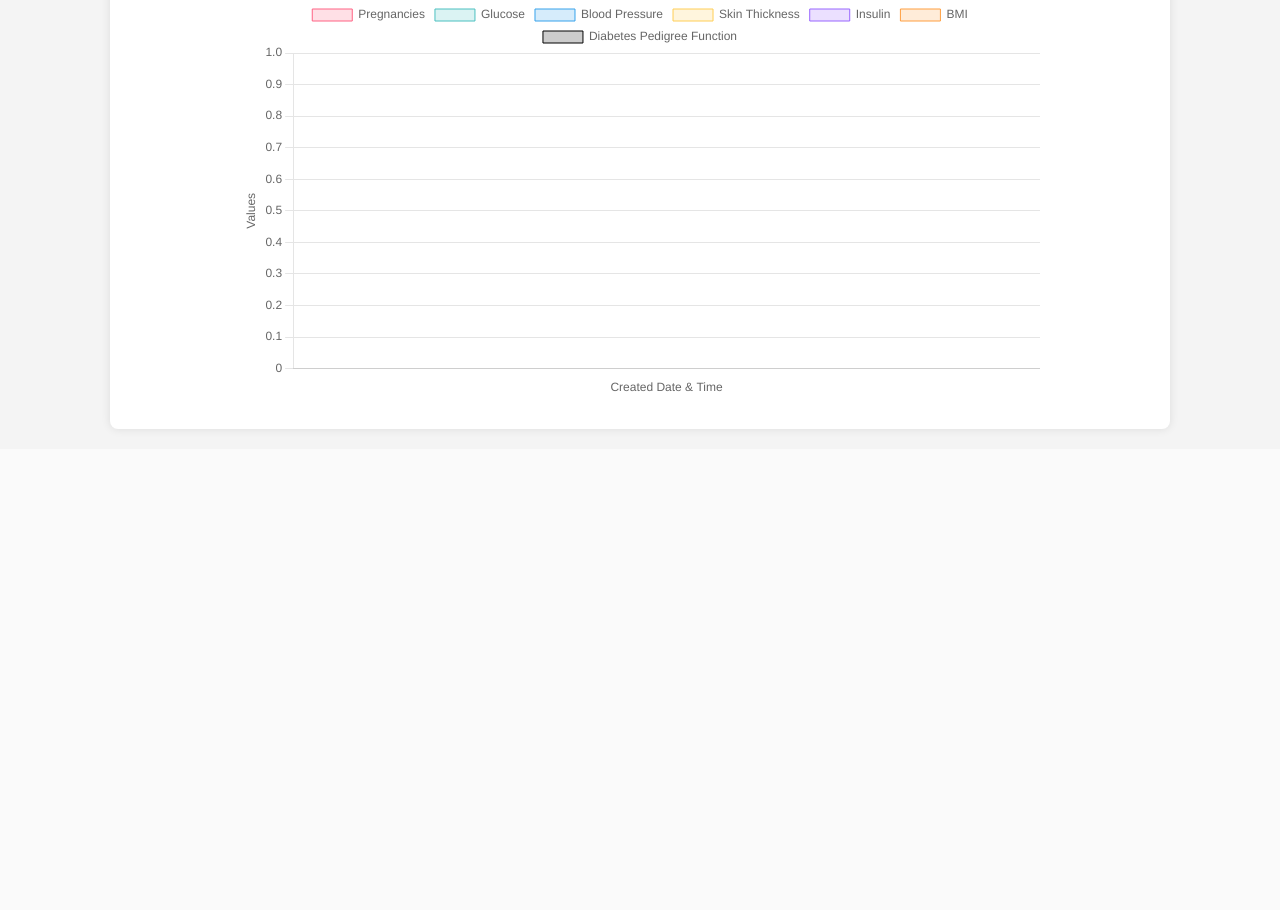
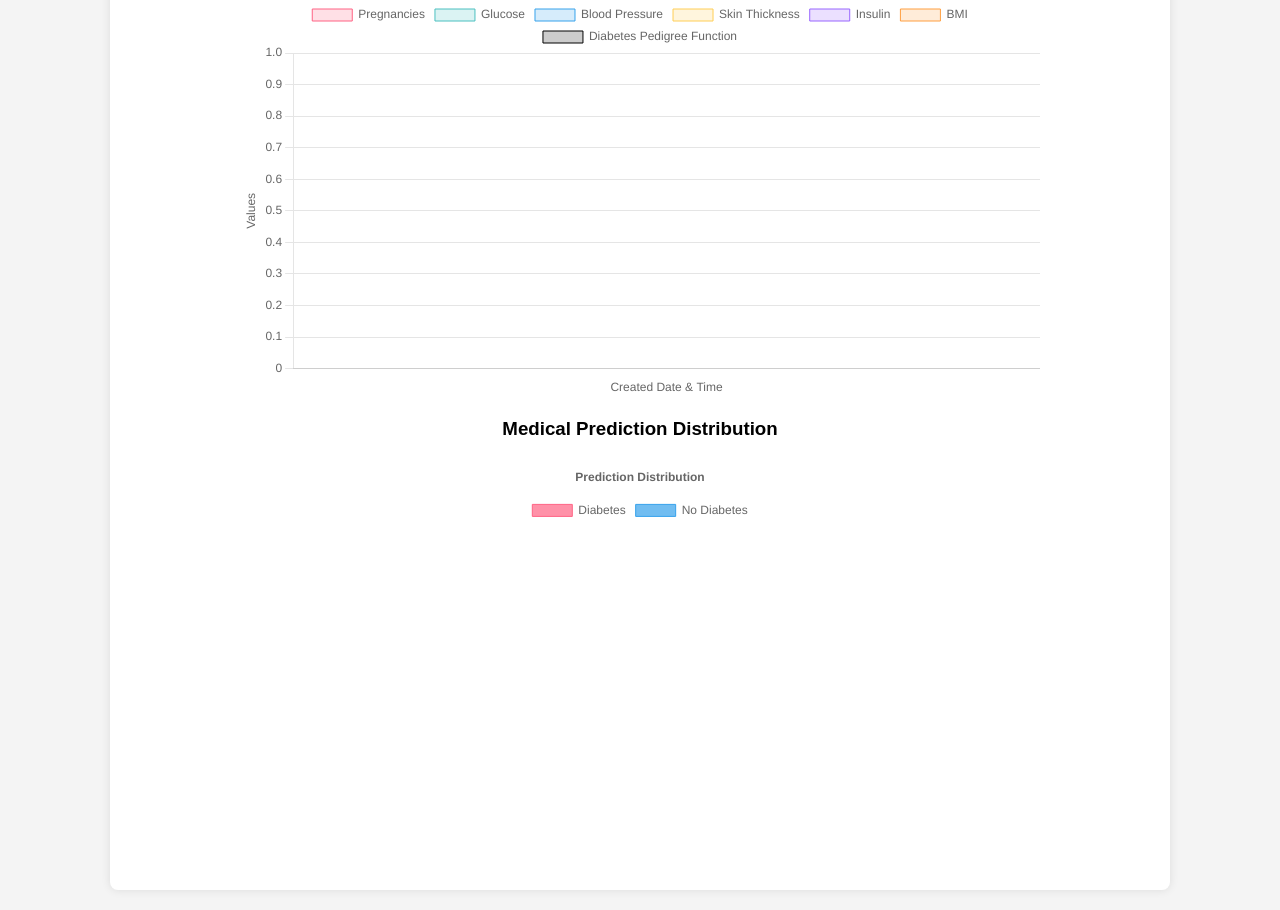
Before and after one commit to Vino1405/Diabetes-Prediction-Project, a Flask app: template Diabetes project-20250216T085626Z-001/Diabetes project/templates/patient_dashboard.html in a window 1280 px wide. Shown: the part 352-1262 px from the top of the page. Before the commit the page ends 784 px from the top, so only its background shows below. Run offline with Flask 3, Linux system fonts and the light colour scheme; the template is opened without the code that fills it, so the values that code supplies are empty; parts of the project's set-up code (start-up, migrations or seed data) failed here and were passed over; some libraries are stand-ins or nearby versions.

Commit message:
Implemented pie chart in patient_dashboard.html

```diff
--- a/Diabetes project-20250216T085626Z-001/Diabetes project/templates/patient_dashboard.html
+++ b/Diabetes project-20250216T085626Z-001/Diabetes project/templates/patient_dashboard.html
@@ -230,6 +230,47 @@
               }
           });
         </script>
+
+        <h3>Medical Prediction Distribution</h3>
+        <canvas id="predictionPieChart" width="400" height="400"></canvas>
+
+        <script>
+          // Count predictions using Jinja filters.
+          var diabetesCount = {{ records | selectattr("prediction_result", "equalto", "Diabetes") | list | length }};
+          var noDiabetesCount = {{ records | selectattr("prediction_result", "ne", "Diabetes") | list | length }};
+
+          var ctx = document.getElementById('predictionPieChart').getContext('2d');
+          var predictionPieChart = new Chart(ctx, {
+              type: 'pie',
+              data: {
+                  labels: ['Diabetes', 'No Diabetes'],
+                  datasets: [{
+                      data: [diabetesCount, noDiabetesCount],
+                      backgroundColor: [
+                          'rgba(255, 99, 132, 0.7)',
+                          'rgba(54, 162, 235, 0.7)'
+                      ],
+                      borderColor: [
+                          'rgba(255, 99, 132, 1)',
+                          'rgba(54, 162, 235, 1)'
+                      ],
+                      borderWidth: 1
+                  }]
+              },
+              options: {
+                  responsive: true,
+                  plugins: {
+                      legend: {
+                          position: 'top'
+                      },
+                      title: {
+                          display: true,
+                          text: 'Prediction Distribution'
+                      }
+                  }
+              }
+          });
+        </script>
     </div>
 </body>
 </html>
```
